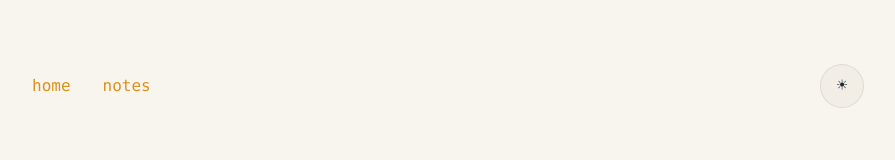
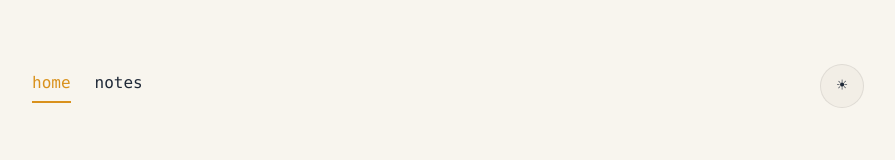
Before and after one commit to sapronaut/blog-website, a Next.js app: page / in a window 1280 px wide. Shown: the top 160 px of the page, without its empty margins (192-1087 px from the left). Built offline with nearby package versions, Linux system fonts and the light colour scheme.

Commit message:
nav edit again oh god

```diff
--- a/components/Nav.tsx
+++ b/components/Nav.tsx
@@ -1,7 +1,26 @@
+"use client";
+
 import Link from "next/link";
+import { usePathname } from "next/navigation";
 import ThemeToggle from "./ThemeToggle";
 
 export default function Nav() {
+  const pathname = usePathname();
+
+  const linkStyle = (href: string) => {
+    const isActive =
+      href === "/" ? pathname === "/" : pathname.startsWith(href);
+
+    return {
+      borderBottom: isActive
+        ? "2px solid var(--accent)"
+        : "2px solid transparent",
+      color: isActive ? "var(--accent)" : "var(--text)",
+      paddingBottom: "4px",
+      transition: "color 0.2s ease, border-color 0.2s ease",
+    };
+  };
+
   return (
     <nav
       style={{
@@ -14,12 +33,16 @@ export default function Nav() {
       <div
         style={{
           display: "flex",
-          gap: "32px",
+          gap: "24px",
           alignItems: "center",
         }}
       >
-        <Link href="/">home</Link>
-        <Link href="/blog">notes</Link>
+        <Link href="/" style={linkStyle("/")}>
+          home
+        </Link>
+        <Link href="/blog" style={linkStyle("/blog")}>
+          notes
+        </Link>
       </div>
 
       <ThemeToggle />
--- a/package.json
+++ b/package.json
@@ -10,6 +10,7 @@
   },
   "dependencies": {
     "gray-matter": "^4.0.3",
+    "lucide-react": "^1.18.0",
     "next": "16.2.9",
     "react": "19.2.4",
     "react-dom": "19.2.4",
```
Also changed, not shown: 1 other file (tests, documents, lock files or other folders).
